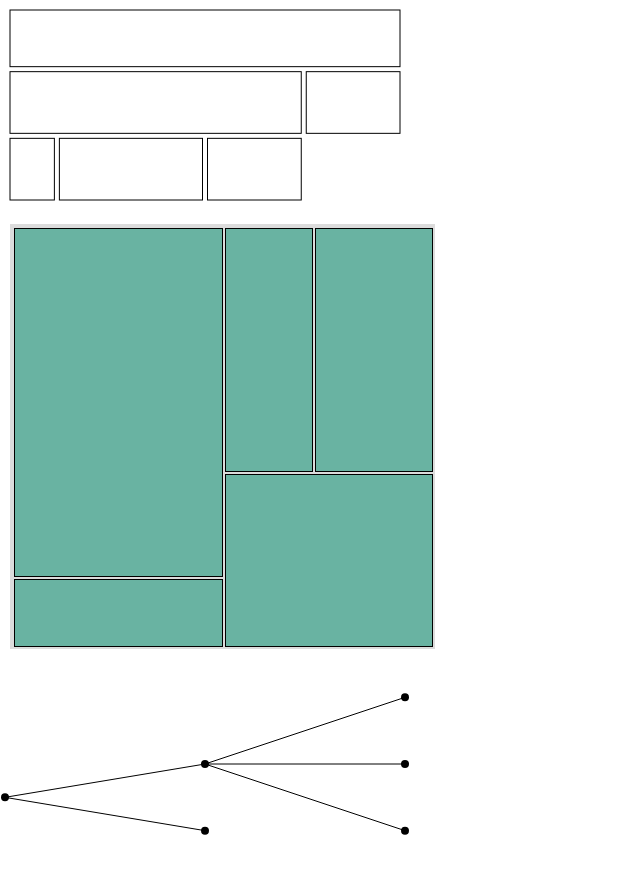
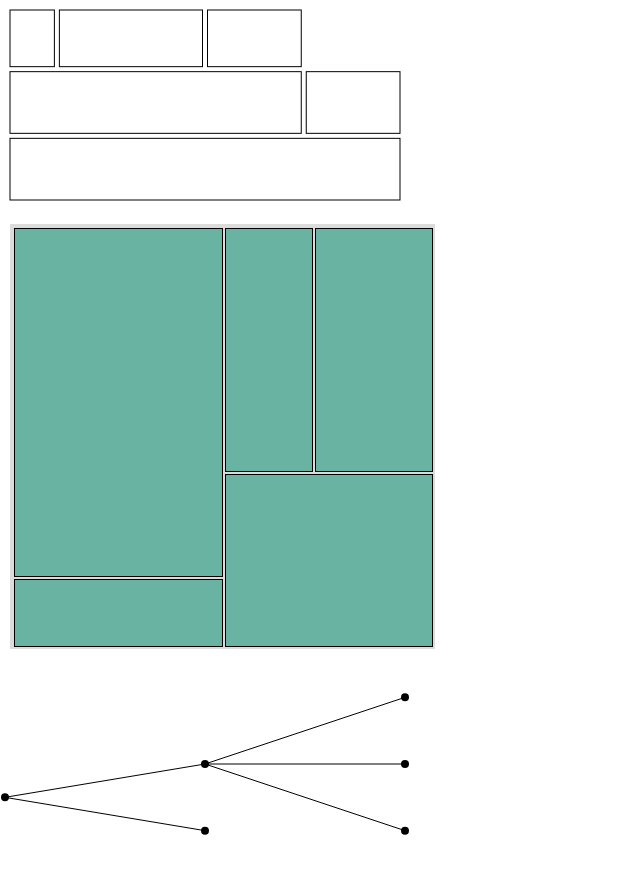
Before and after one commit to seogi1004/-d3hierarchy-play, a React (Create React App) app: page / in a window 1280 px wide. Shown: the whole page, without its empty margins (0-640 px from the left). Built offline with nearby package versions, Linux system fonts and the light colour scheme.

Commit message:
Partition invert 샘플 추가

```diff
--- a/src/components/Partition.tsx
+++ b/src/components/Partition.tsx
@@ -42,7 +42,17 @@ function Partition() {
 
   partitionLayout(root);
 
-  console.log(root.descendants());
+  const nodes = root.descendants();
+  const list: any = [];
+  const maxDepth = Math.max(...nodes.map(node => node.depth));
+
+  nodes.forEach(node => {
+    const newNode = node as HierarchyRectangularNode<any>;
+    list[newNode.depth] = {
+      y0: newNode.y0,
+      y1: newNode.y1
+    }
+  });
 
   return (
     <svg
@@ -51,17 +61,19 @@ function Partition() {
       height={height + padding}
     >
       <g transform={`translate(${padding / 2}, ${padding / 2})`}>
-        {root.descendants().map((node, index) => {
+        {nodes.map((node, index) => {
           const newNode = node as HierarchyRectangularNode<any>;
+          const top = list[maxDepth - newNode.depth];
+
           return (
             <rect
               key={index}
               fill="white"
               stroke="black"
               x={newNode.x0}
-              y={newNode.y0}
+              y={top.y0}
               width={newNode.x1 - newNode.x0}
-              height={newNode.y1 - newNode.y0}
+              height={top.y1 - top.y0}
             ></rect>
           );
         })}
```
